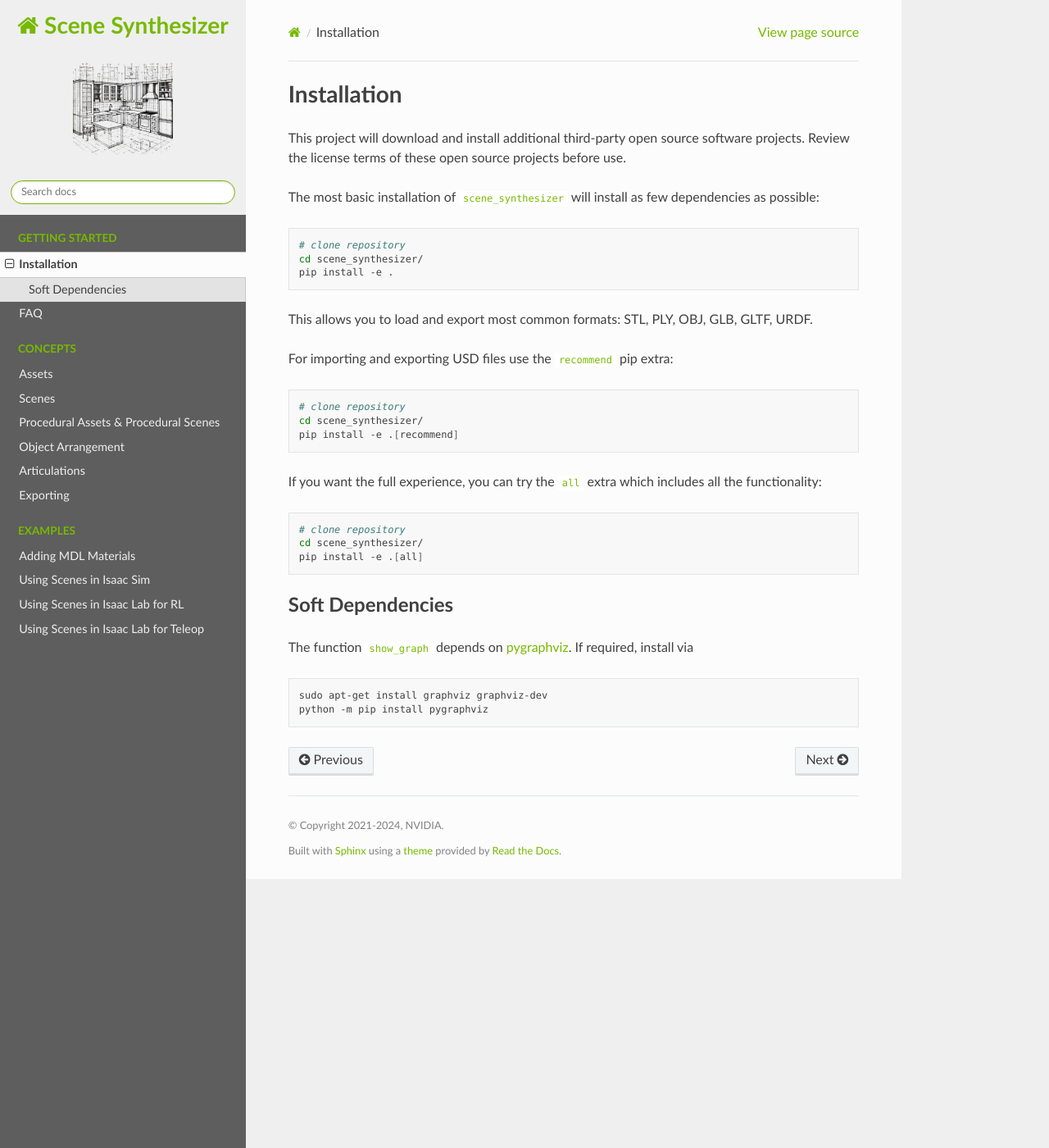
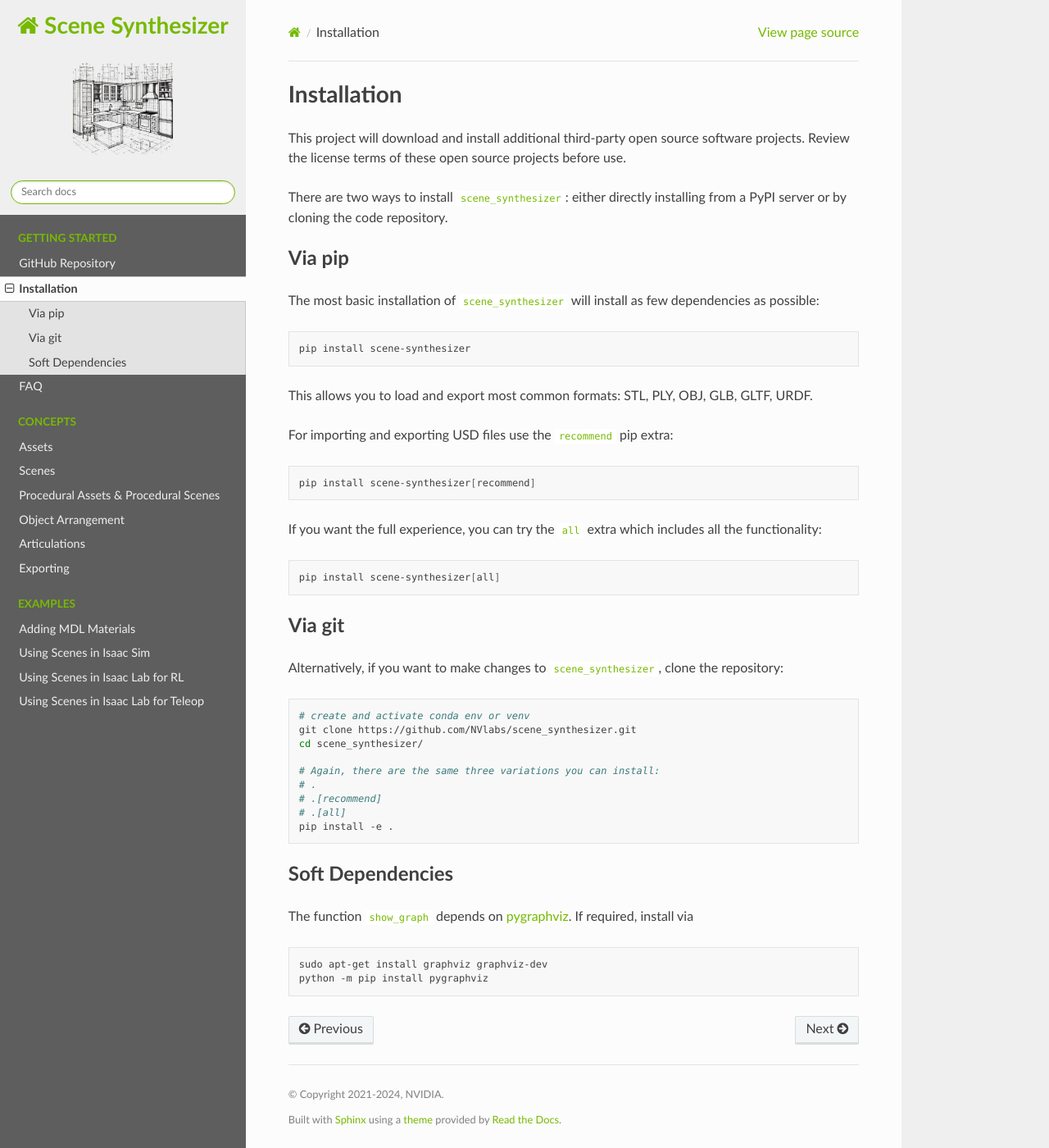
Before and after one commit to ptrkhr/scene_synthesizer, a Sphinx documentation site: the page built from docs/getting_started/install.rst, in a window 1280 px wide and 1400 px high. Shown: the whole window at 82% size. Built offline with Sphinx 7.4.7 and the Read the Docs theme 3.1.0, drawn with Linux system fonts in a browser that asks for light colours; pages that are not in the unit, such as notebooks, are missing from menus; the version number could not be read and is left out.

```diff
--- a/docs/getting_started/install.rst
+++ b/docs/getting_started/install.rst
@@ -4,13 +4,16 @@ Installation
 
 This project will download and install additional third-party open source software projects. Review the license terms of these open source projects before use.
 
+There are two ways to install ``scene_synthesizer``: either directly installing from a PyPI server or by cloning the code repository.
+
+Via pip
+=======
+
 The most basic installation of ``scene_synthesizer`` will install as few dependencies as possible:
 
 .. code-block:: bash
 
-    # clone repository
-    cd scene_synthesizer/
-    pip install -e .
+    pip install scene-synthesizer
 
 This allows you to load and export most common formats: STL, PLY, OBJ, GLB, GLTF, URDF.
 
@@ -18,17 +21,30 @@ For importing and exporting USD files use the ``recommend`` pip extra:
 
 .. code-block:: bash
 
-    # clone repository
-    cd scene_synthesizer/
-    pip install -e .[recommend]
+    pip install scene-synthesizer[recommend]
 
 If you want the full experience, you can try the ``all`` extra which includes all the functionality:
 
 .. code-block:: bash
 
-    # clone repository
+    pip install scene-synthesizer[all]
+
+Via git
+=======
+
+Alternatively, if you want to make changes to ``scene_synthesizer``, clone the repository:
+
+.. code-block:: bash
+
+    # create and activate conda env or venv
+    git clone https://github.com/NVlabs/scene_synthesizer.git
     cd scene_synthesizer/
-    pip install -e .[all]
+
+    # Again, there are the same three variations you can install:
+    # .
+    # .[recommend]
+    # .[all]
+    pip install -e .
 
 
 Soft Dependencies
--- a/docs/index.rst
+++ b/docs/index.rst
@@ -12,6 +12,7 @@ A Python package to easily create scenes for robot manipulation tasks.
    :maxdepth: 1
    :caption: Getting Started
 
+   GitHub Repository <https://github.com/NVlabs/scene_synthesizer>
    getting_started/install.rst
    getting_started/faq.rst
 
```
Also changed, not shown: README.md (+8 -1 lines).
